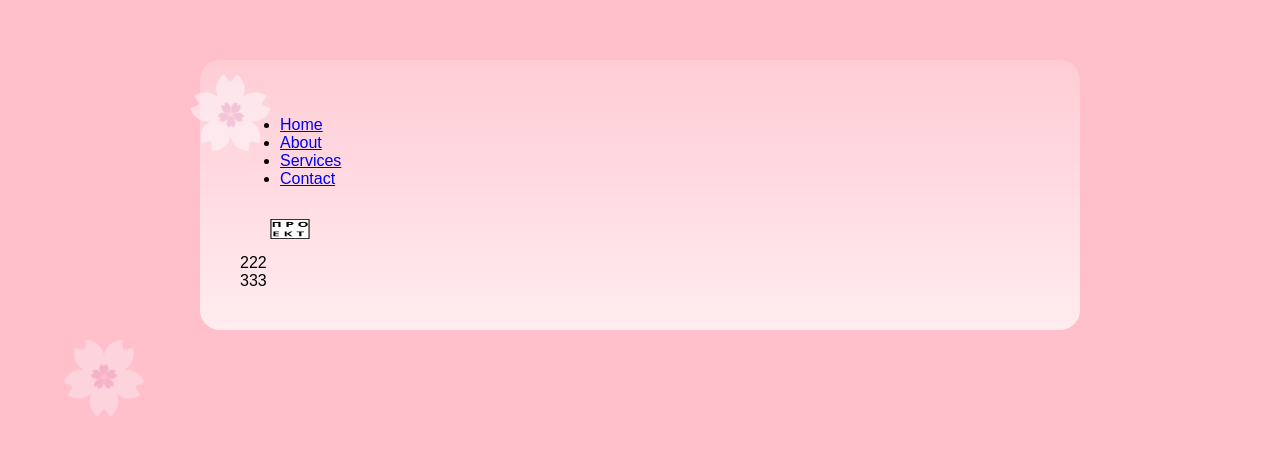
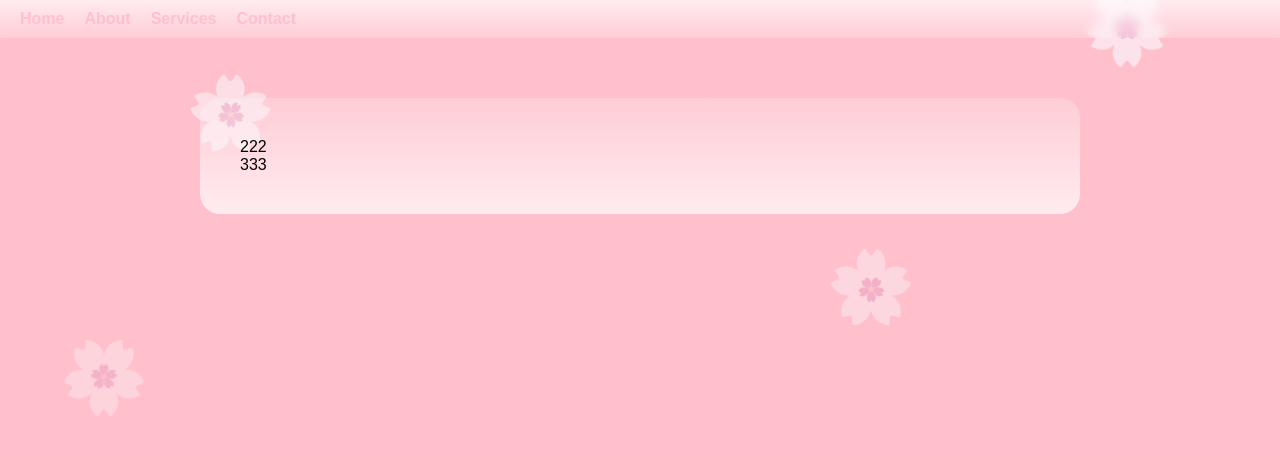
Before and after one commit to ColourfoolNoodle/My-first-landing, a plain HTML site: page index.html in a window 1280 px wide. Drawn offline with Linux system fonts and the light colour scheme.

Commit message:
добавлен header

```diff
--- a/index.html
+++ b/index.html
@@ -5,6 +5,16 @@
         <title>My First LANDING ^^</title>
         <link rel = "stylesheet" href = "style.css">
     </head>
+    <header>
+        <nav>
+            <ul>
+                <li><a href="#home">Home</a></li>
+                <li><a href="#about">About</a></li>
+                <li><a href="#services">Services</a></li>
+                <li><a href="#contact">Contact</a></li>
+            </ul>
+        </nav>
+    </header>
     <body>
         <div class = "falling-flowers">
             <img src="flower.png" class="flower" style="--x: 0.05; animation-delay: 0s;">
@@ -12,26 +22,14 @@
             <img src="flower.png" class="flower" style="--x: 0.25; animation-delay: 6s;">
             <img src="flower.png" class="flower" style="--x: 0.35; animation-delay: 9s;">
             <img src="flower.png" class="flower" style="--x: 0.45; animation-delay: 12s;">
-            <img src="flower.png" class="flower" style="--x: 0.55; animation-delay: 15s;">
-            <img src="flower.png" class="flower" style="--x: 0.65; animation-delay: 18s;">
-            <img src="flower.png" class="flower" style="--x: 0.75; animation-delay: 21s;">
-            <img src="flower.png" class="flower" style="--x: 0.85; animation-delay: 24s;">
-            <img src="flower.png" class="flower" style="--x: 0.95; animation-delay: 27s;">
+            <img src="flower.png" class="flower" style="--x: 0.55; animation-delay: 5s;">
+            <img src="flower.png" class="flower" style="--x: 0.65; animation-delay: 1s;">
+            <img src="flower.png" class="flower" style="--x: 0.75; animation-delay: 7s;">
+            <img src="flower.png" class="flower" style="--x: 0.85; animation-delay: 4s;">
+            <img src="flower.png" class="flower" style="--x: 0.95; animation-delay: 10s;">
         </div>
         <div class = "content-box">
-                    <header>
-                        <nav>
-                            <ul>
-                                <li><a href="#">Home</a></li>
-                                <li><a href="#">About</a></li>
-                                <li><a href="#">Services</a></li>
-                                <li><a href="#">Contact</a></li>
-                            </ul>
-                            <div class="logo">
-                                <img src="logo.png" alt="Logo" width="100" height="50">
-                            </div>
-                        </nav>
-                    </header>
+
                 <main>222</main>
             <footer>333</footer>
         </div>
--- a/style.css
+++ b/style.css
@@ -5,8 +5,40 @@ body {
     padding: 0;
 }
 
+header {
+    background: linear-gradient(to bottom, rgba(255,255,255,0.7), rgba(255,255,255,0.2));
+    padding: 10px 20px;
+    /*box-shadow: 0 2px 4px rgba(0,0,0,0.1);*/
+    position: sticky;
+    top: 0;
+    z-index: 1000;
+    backdrop-filter: blur(5px); /* красивое размытие под градиент */
+  }
+
+  nav {
+    display: flex;
+    justify-content: space-between;
+    align-items: center;
+  }
+
+  nav ul {
+    list-style: none;
+    display: flex;
+    gap: 20px;
+    margin: 0;
+    padding: 0;
+  }
+
+  nav ul li a {
+    color: #ffc0cb; /* ссылки в шапке */
+    text-decoration: none;
+    /*text-shadow: 0 0 5px #d4929d;*/
+    font-weight: bold;
+  }
+
+
 .content-box {
-    background: linear-gradient(to bottom, rgba(255,255,255,0.2), rgba(255,255,255,0.7));
+    background: linear-gradient(to bottom, rgba(255,255,255,0.2), rgba(255, 255, 255, 0.7));
     padding: 40px;
     margin: 60px auto;
     width: 80%;
```
Also changed, not shown: 1 other file.
